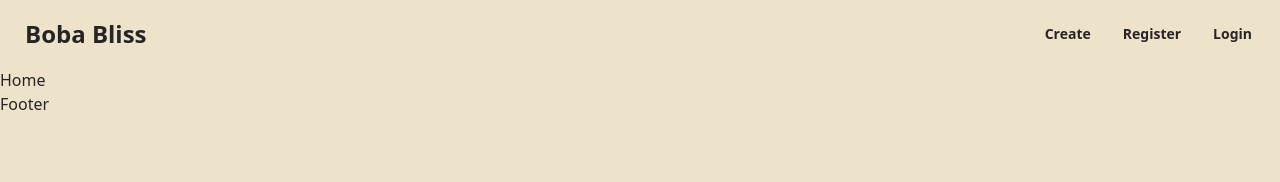
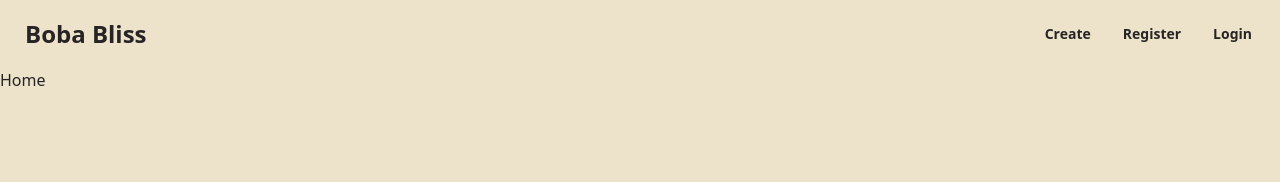
Before and after one commit to leanghok120/Fullstack-Auth, a React (Create React App) app in the folder client/: page / in a window 1280 px wide. Shown: the top 182 px of the page. Built offline with nearby package versions, Linux system fonts and the light colour scheme.

Commit message:
Remove footer

```diff
--- a/client/src/components/Footer.jsx
+++ /dev/null
@@ -1,5 +0,0 @@
-import React from "react";
-
-export default function Footer() {
-  return <div>Footer</div>;
-}
--- a/client/src/pages/Create.jsx
+++ b/client/src/pages/Create.jsx
@@ -1,13 +1,11 @@
 import React from "react";
 import Header from "../components/Header";
-import Footer from "../components/Footer";
 
 export default function Create() {
   return (
     <div>
       <Header />
       <h1>Create</h1>
-      <Footer />
     </div>
   );
 }
--- a/client/src/pages/Home.jsx
+++ b/client/src/pages/Home.jsx
@@ -1,13 +1,11 @@
 import React from "react";
 import Header from "../components/Header";
-import Footer from "../components/Footer";
 
 export default function Home() {
   return (
     <div>
       <Header />
       <h1>Home</h1>
-      <Footer />
     </div>
   );
 }
```
